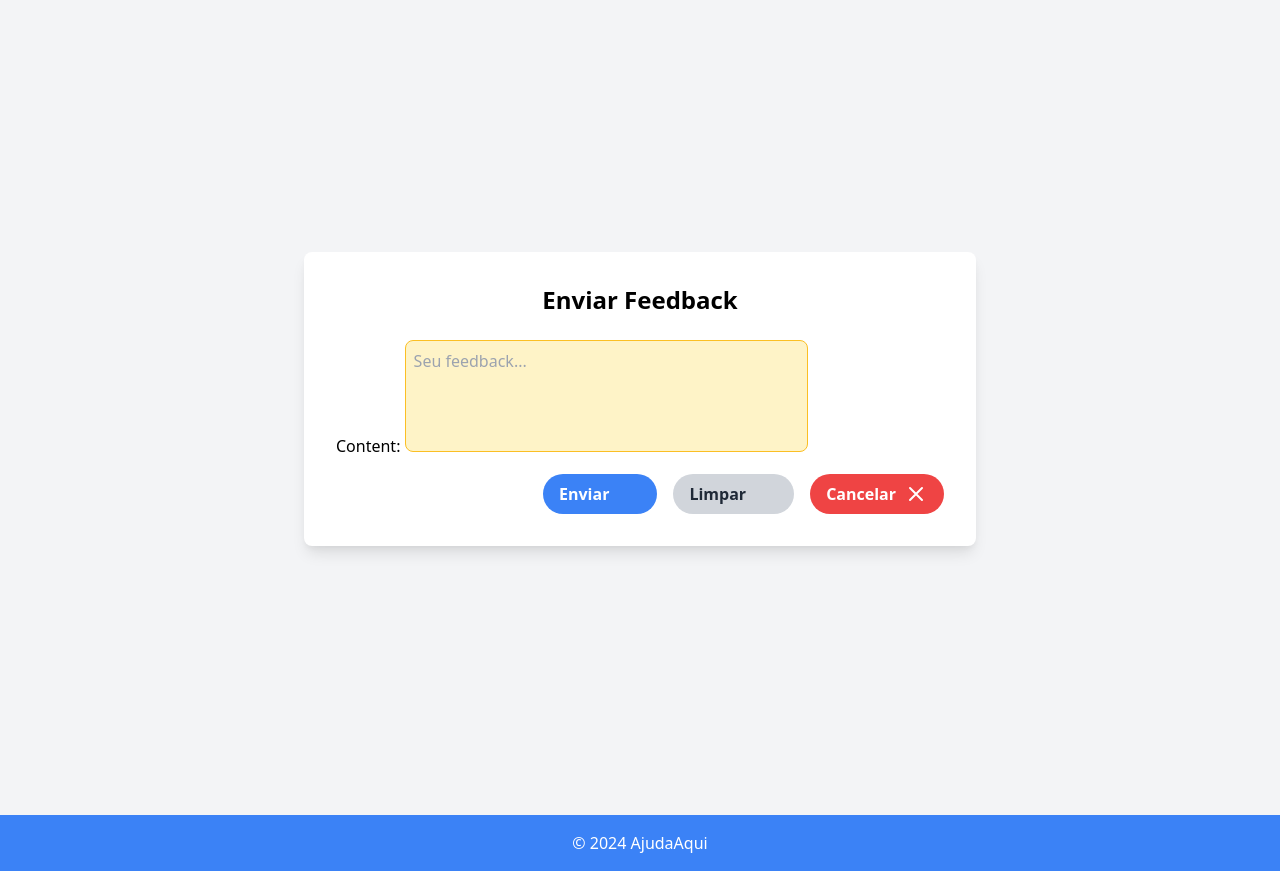
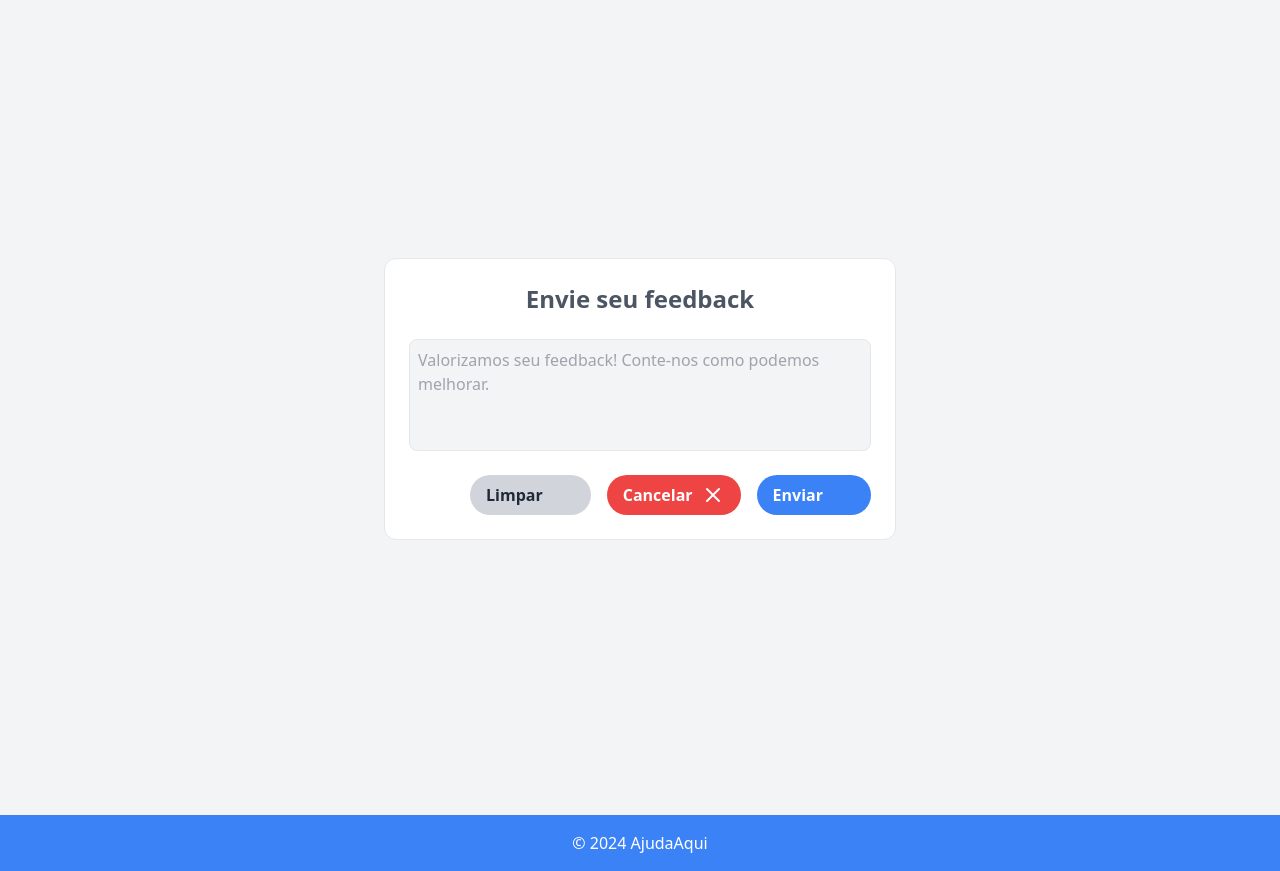
Before and after one commit to jeferson-scheibler/Ajuda_Aqui, a Django app: page /feedback/ in a window 1280 px wide. Shown: the part 81-952 px from the top of the page. Run offline with Django 5.2, Linux system fonts and the light colour scheme.

Commit message:
melhora no feedback.html e nas mensagens de erros

```diff
--- a/core/templates/core/feedback.html
+++ b/core/templates/core/feedback.html
@@ -1,3 +1,4 @@
+<!-- templates/feedback.html -->
 {% extends 'core/base.html' %}
 {% load static %}
 
@@ -15,45 +16,47 @@
 {% endblock %}
 
 {% block content %}
-<div class="flex justify-center items-center min-h-screen bg-cover bg-center bg-no-repeat bg-fixed">
-    <div class="bg-white max-w-2xl w-full mx-4 md:mx-auto rounded-lg shadow-lg p-8">
-        <h1 class="text-2xl font-bold text-center mb-6">Enviar Feedback</h1>
+<div class="flex justify-center items-center h-screen">
+    <div class="bg-white border border-gray-200 grid grid-cols-6 gap-2 rounded-xl p-6 w-full max-w-lg">
+        <h1 class="text-center text-gray-600 text-2xl font-bold col-span-6 mb-4">Envie seu feedback</h1>
 
-        {% if messages %}
-        <ul class="mb-4">
-            {% for message in messages %}
-            <li class="text-red-500">{{ message }}</li>
-            {% endfor %}
-        </ul>
-        {% endif %}
+        <textarea id="feedbackTextarea" placeholder="Valorizamos seu feedback! Conte-nos como podemos melhorar."
+            class="bg-gray-100 text-gray-600 h-28 placeholder-gray-600 placeholder-opacity-50 border border-gray-200 col-span-6 resize-none outline-none rounded-lg p-2 duration-300 focus:border-gray-600"></textarea>
 
-        <form method="post" class="space-y-4">
-            {% csrf_token %}
-            {{ form.as_p }}
-
-            <div class="flex justify-end space-x-4">
-                <button type="submit" class="bg-blue-500 hover:bg-blue-600 text-white font-bold py-2 px-4 rounded-full flex items-center transition duration-300 ease-in-out">
-                    Enviar
-                    <svg xmlns="http://www.w3.org/2000/svg" class="w-6 h-6 ml-2" viewBox="0 0 512 512" fill="none">
-                        <path d="M464 256A208 208 0 1 0 48 256a208 208 0 1 0 416 0zM0 256a256 256 0 1 1 512 0A256 256 0 1 1 0 256zm177.6 62.1C192.8 334.5 218.8 352 256 352s63.2-17.5 78.4-33.9c9-9.7 24.2-10.4 33.9-1.4s10.4 24.2 1.4 33.9c-22 23.8-60 49.4-113.6 49.4s-91.7-25.5-113.6-49.4c-9-9.7-8.4-24.9 1.4-33.9s24.9-8.4 33.9 1.4zM144.4 208a32 32 0 1 1 64 0 32 32 0 1 1 -64 0zm192-32a32 32 0 1 1 0 64 32 32 0 1 1 0-64z"/>
-                    </svg>
-                </button>
-
-                <button type="button" class="bg-gray-300 hover:bg-gray-400 text-gray-800 font-bold py-2 px-4 rounded-full flex items-center transition duration-300 ease-in-out">
+        <div class="flex justify-end col-span-6 space-x-4 mt-4">
+            <button type="button" onclick="limparTextarea()"
+                class="bg-gray-300 hover:bg-gray-400 text-gray-800 font-bold py-2 px-4 rounded-full flex items-center justify-center transition duration-300 ease-in-out">
                 Limpar
                 <svg xmlns="http://www.w3.org/2000/svg" class="w-6 h-6 ml-2" viewBox="0 0 512 512" fill="none">
                     <path d="M464 256A208 208 0 1 0 48 256a208 208 0 1 0 416 0zM0 256a256 256 0 1 1 512 0A256 256 0 1 1 0 256zM174.6 384.1c-4.5 12.5-18.2 18.9-30.7 14.4s-18.9-18.2-14.4-30.7C146.9 319.4 198.9 288 256 288s109.1 31.4 126.6 79.9c4.5 12.5-2 26.2-14.4 30.7s-26.2-2-30.7-14.4C328.2 358.5 297.2 336 256 336s-72.2 22.5-81.4 48.1zM144.4 208a32 32 0 1 1 64 0 32 32 0 1 1 -64 0zm192-32a32 32 0 1 1 0 64 32 32 0 1 1 0-64z"/>
                 </svg>
             </button>
 
-                <button type="button" class="bg-red-500 hover:bg-red-600 text-white font-bold py-2 px-4 rounded-full flex items-center transition duration-300 ease-in-out">
+            <a href="{% url 'index' %}"
+                class="bg-red-500 hover:bg-red-600 text-white font-bold py-2 px-4 rounded-full flex items-center justify-center transition duration-300 ease-in-out">
                 Cancelar
-                    <svg xmlns="http://www.w3.org/2000/svg" viewBox="0 0 24 24" class="w-6 h-6 ml-2">
-                        <path stroke="currentColor" stroke-linecap="round" stroke-linejoin="round" stroke-width="2" d="M6 18L18 6M6 6l12 12"/>
+                <svg xmlns="http://www.w3.org/2000/svg" class="w-6 h-6 ml-2" viewBox="0 0 24 24" fill="none" stroke="currentColor" stroke-linecap="round" stroke-linejoin="round" stroke-width="2">
+                    <line x1="18" y1="6" x2="6" y2="18"></line>
+                    <line x1="6" y1="6" x2="18" y2="18"></line>
+                </svg>
+            </a>
+
+            <form action="{% url 'index' %}" method="post" class="flex items-center">
+                {% csrf_token %}
+                <button type="submit"
+                    class="bg-blue-500 hover:bg-blue-600 text-white font-bold py-2 px-4 rounded-full flex items-center justify-center transition duration-300 ease-in-out">
+                    Enviar
+                    <svg xmlns="http://www.w3.org/2000/svg" class="w-6 h-6 ml-2" viewBox="0 0 512 512" fill="none">
+                        <path d="M464 256A208 208 0 1 0 48 256a208 208 0 1 0 416 0zM0 256a256 256 0 1 1 512 0A256 256 0 1 1 0 256zM174.6 318.1C192.8 334.5 218.8 352 256 352s63.2-17.5 78.4-33.9c9-9.7 24.2-10.4 33.9-1.4s10.4 24.2 1.4 33.9c-22 23.8-60 49.4-113.6 49.4s-91.7-25.5-113.6-49.4c-9-9.7-8.4-24.9 1.4-33.9s24.9-8.4 33.9 1.4zM144.4 208a32 32 0 1 1 64 0 32 32 0 1 1 -64 0zm192-32a32 32 0 1 1 0 64 32 32 0 1 1 0-64z"/>
                     </svg>
                 </button>
-            </div>
             </form>
         </div>
     </div>
+</div>
+<script>
+    function limparTextarea() {
+        document.getElementById('feedbackTextarea').value = '';
+    }
+</script>
 {% endblock %}
--- a/core/views.py
+++ b/core/views.py
@@ -38,15 +38,15 @@ def register(request):
         form = RegisterForm(request.POST)
         if form.is_valid():
             user = form.save(commit=False)
-            user.set_password(form.cleaned_data['password1'])  # Ajuste para 'password1'
+            user.set_password(form.cleaned_data['password1'])
             user.save()
             login(request, user)
-            messages.success(request, 'Registro realizado com sucesso!')
+            messages.success(request, 'Registro realizado com sucesso!', extra_tags='success')
             return redirect('task_list')
         else:
             for field, errors in form.errors.items():
                 for error in errors:
-                    messages.error(request, f'{field}: {error}')  # Mensagens de erro de validação
+                    messages.error(request, f'{field}: {error}', extra_tags='error')
     else:
         form = RegisterForm()
     return render(request, 'core/register.html', {'form': form})
@@ -91,9 +91,12 @@ def create_task(request):
         form = TaskForm(request.POST, request.FILES)
         if form.is_valid():
             task = form.save(commit=False)
-            task.user = request.user  # Associar a tarefa ao usuário logado
+            task.user = request.user
             task.save()
+            messages.success(request, 'Tarefa criada com sucesso!', extra_tags='success')
             return redirect('task_list')
+        else:
+            messages.error(request, 'Erro ao criar a tarefa. Por favor, corrija os erros abaixo.', extra_tags='error')
     else:
         form = TaskForm()
 
```
Also changed, not shown: core/templates/core/create_task.html (+30 -5 lines), core/templates/core/register.html (+45 -9 lines), media/problems/limpeza-jardim.jpg (added). Lines whose indentation alone changed are shown as unchanged.
